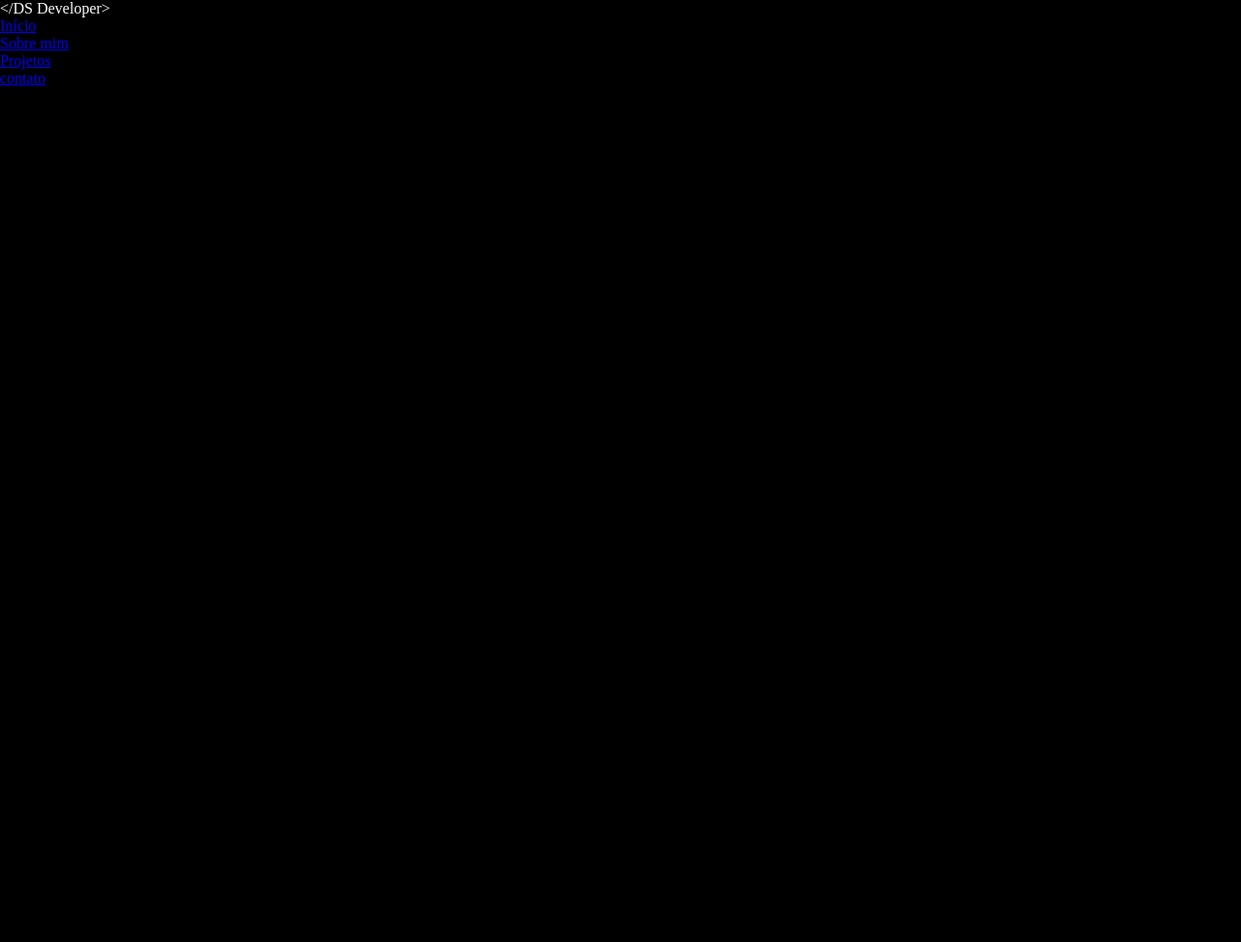
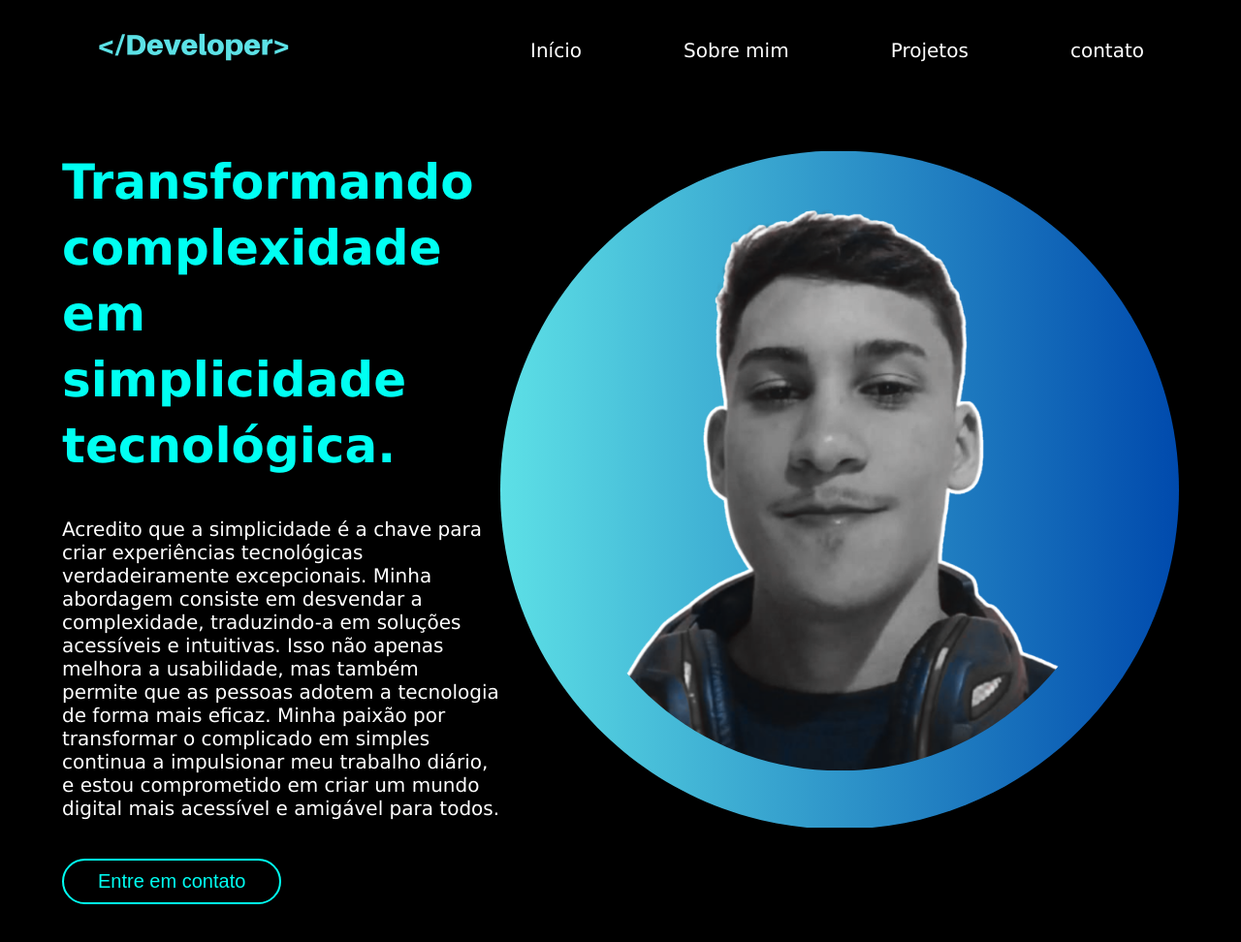
Before and after one commit to DiegoSilvaCBA/Git-Pages, a plain HTML site: page index.html in a window 1280 px wide. Shown: the whole page at 97% size. Before the commit the page ends 800 px from the top, so only its background shows below. Drawn offline with Linux system fonts and the light colour scheme.

Commit message:
conteúdo tela inicial

```diff
--- a/index.html
+++ b/index.html
@@ -10,7 +10,7 @@
     <header>
         <div class="tela-principal">
            <div class="logo">
-                <label>&lt;/DS Developer&gt;</label>
+                <img class="logo-site" src="img/logo.png" alt="logo">
            </div>
             <nav class="menu">
                 <ul>
@@ -22,5 +22,27 @@
             </nav>
         </div>
     </header>
+
+    <main>
+        <section class="interface-principal">
+            <div class="perfil">
+                <div class="flex">
+                    <div class="inicio-site">
+                        <h1>Transformando complexidade em simplicidade tecnológica.</h1>
+                        <p>Acredito que a simplicidade é a chave para criar experiências tecnológicas verdadeiramente excepcionais. Minha abordagem consiste em desvendar a complexidade, traduzindo-a em soluções acessíveis e intuitivas. Isso não apenas melhora a usabilidade, mas também permite que as pessoas adotem a tecnologia de forma mais eficaz. Minha paixão por transformar o complicado em simples continua a impulsionar meu trabalho diário, e estou comprometido em criar um mundo digital mais acessível e amigável para todos.</p>
+                            <div>
+                                <a href="#">
+                                    <button class="btn-contato">Entre em contato</button>
+                                </a>
+                            </div>
+                        </div>
+
+                    <div class="img-perfil">
+                        <img src="img/foto-perfil.png" alt="">
+                    </div>
+                </div>
+            </div>
+        </section>
+    </main>
 </body>
 </html>
--- a/style.css
+++ b/style.css
@@ -1,6 +1,4 @@
 @charset "utf-8";
-
-@import url('https://fonts.googleapis.com/css2?family=Kaushan+Script&family=Noto+Sans:wght@400;700&family=Work+Sans:ital,wght@0,100;0,200;0,300;0,400;0,500;0,600;0,700;0,800;0,900;1,100;1,200;1,300;1,400;1,500;1,600;1,700;1,800;1,900&display=swap');
 
 
 * {
@@ -10,14 +8,92 @@
 }
 
 body {
-    background-color: black;
+    color: white;
+    background-color: rgb(0, 0, 0);
+    font-family: 'Lucida Sans', 'Lucida Sans Regular', 'Lucida Grande', 'Lucida Sans Unicode', Geneva, Verdana, sans-serif;
     height: 100vh;
 }
 
 .tela-principal {
     max-width: 1280px;
-    margin: 0 auto;
+    margin-left: 50px;
+    margin-right: 50px;
 }
-.logo {
+
+.flex {
+    display: flex;
+}
+
+header {
+    padding-left: 25px;
+}
+
+header > .tela-principal {
+    display: flex;
+    align-items: center;
+    justify-content: space-between;
+}
+
+
+header a {
     color: white;
+    text-decoration: none;
+    display: inline-block;
 }
+
+header a:hover {
+    color: #00fff2;
+    transform: scale(1.10);
+    transition: 0.2s;
+}
+
+header nav ul {
+    list-style-type: none;
+    padding-right: 0px;
+}
+
+header nav ul li {
+    font-size: 20px;
+    font-weight: 500;
+    display: inline-block;
+    padding: 0 50px;
+}
+
+section.interface-principal {
+    padding: 50px 5%;
+}
+
+section.interface-principal.flex {
+    align-items: center;
+    justify-content: center;
+}
+
+.inicio-site > h1{
+    color: #00fff2;
+    font-size: 50px;
+    line-height: 68px;
+}
+
+.inicio-site > p {
+    color: white;
+    font-size: 20px;
+    margin: 40px 0px;
+}
+
+.btn-contato {
+    color: #00fff2;
+    background-color: black;
+    border: 2px solid #00fff2;
+    padding: 10px 35px;
+    font-size: 20px;
+    font-weight: 500;
+    border-radius: 30px;
+    cursor: pointer;
+}
+
+.btn-contato:hover {
+    color: black;
+    background-color: #00fff2;
+    transform: scale(1.10);
+    transition: 0.2s;
+}
```
Also changed, not shown: img/foto-perfil.png (added), img/logo.png (added).
